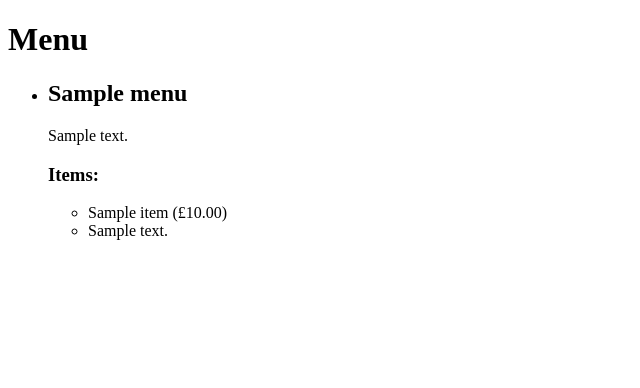
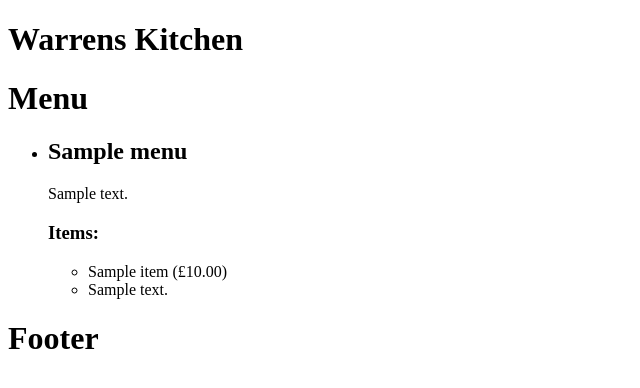
Before and after one commit to Wazza1999/Project-4, a Django app: template menu/templates/menu/menu_list.html in a window 1280 px wide. Shown: the top 388 px of the page, without its empty margins (0-640 px from the left). Run offline with Django 4.2, Linux system fonts and the light colour scheme; the template is opened without the code that fills it: values that come from a table or form of the project are taken from there, others are empty; tables that the repository leaves empty hold one stand-in row (values such as "Sample post").

Commit message:
added summernote to requirements.txt

```diff
--- a/menu/templates/menu/menu_list.html
+++ b/menu/templates/menu/menu_list.html
@@ -9,6 +9,10 @@
 </head>
 
 <body>
+    <header>
+        <h1>Warrens Kitchen</h1>
+    </header>
+    <main>
     <h1>Menu</h1>
     <ul>
         {% for menu in menus %}
@@ -27,6 +31,10 @@
         </li>
         {% endfor %}
     </ul>
+</main>
+<footer>
+    <h1>Footer</h1>
+</footer>
 </body>
 
 </html>
--- a/menu/urls.py
+++ b/menu/urls.py
@@ -2,5 +2,5 @@ from . import views
 from django.urls import path
 
 urlpatterns = [
-    path('', views.menu_view, name='menu'),
+    path('menu/', views.menu_view, name='menu'),
 ]
--- a/requirements.txt
+++ b/requirements.txt
@@ -1,8 +1,11 @@
 asgiref==3.8.1
+bleach==6.2.0
 dj-database-url==0.5.0
 Django==4.2.19
+django-summernote==0.8.20.0
 gunicorn==20.1.0
 psycopg2-binary==2.9.10
 setuptools==75.8.2
 sqlparse==0.5.3
 tzdata==2025.1
+webencodings==0.5.1
--- a/restaurant/urls.py
+++ b/restaurant/urls.py
@@ -2,6 +2,6 @@ from django.contrib import admin
 from django.urls import path, include
 
 urlpatterns = [
-    path("", include("menu.urls"), name="menu-urls"),
+    path('', include("menu.urls"), name="menu-urls"),
     path('admin/', admin.site.urls),
     ]
```
